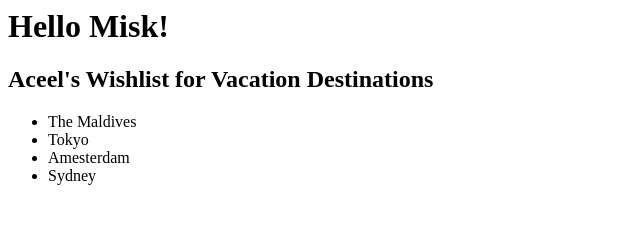
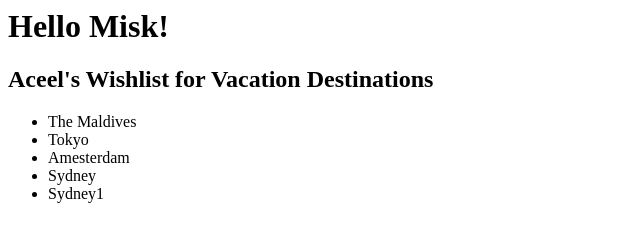
Before and after one commit to AceelAlArifi/misk-app, a plain HTML site: page index.html in a window 1280 px wide. Shown: the full height of the page, 0-640 px from the left. Drawn offline with Linux system fonts and the light colour scheme.

Commit message:
first commit

```diff
--- a/index.html
+++ b/index.html
@@ -11,6 +11,7 @@
             <li>Tokyo</li>
             <li>Amesterdam</li>
             <li>Sydney</li>
+            <li>Sydney1</li>
         </ul>
     </body>
 </html>
```
